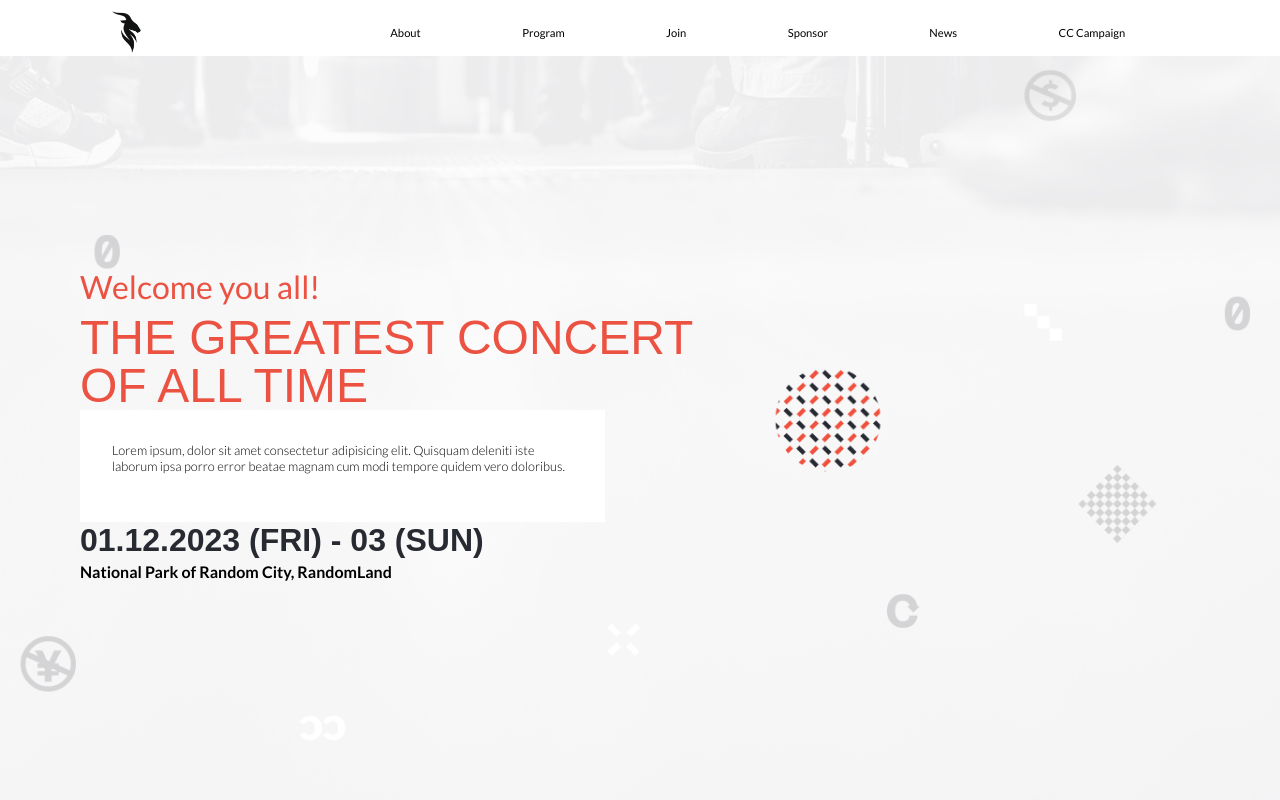
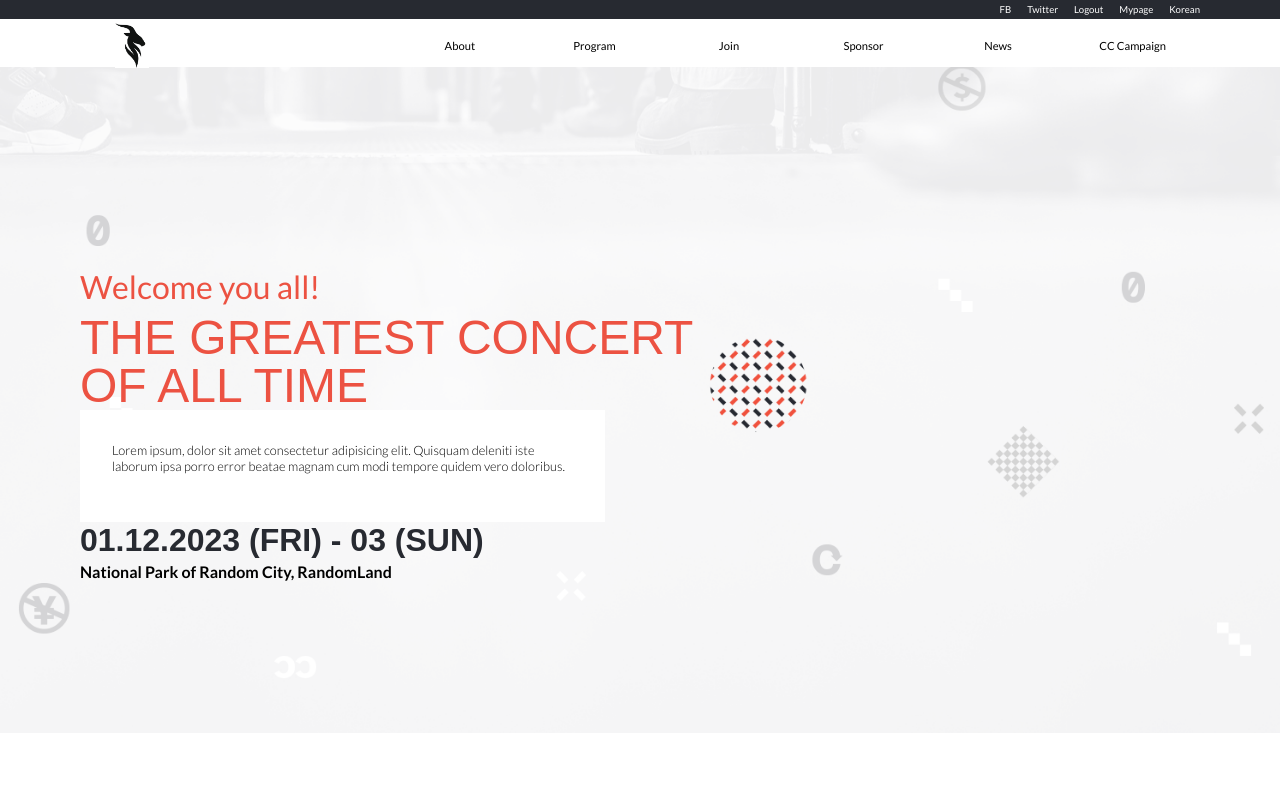
Before and after one commit to maov19/conference_page, a website: page index.html in a window 1280 px wide. Shown: the top 800 px of the page. Drawn offline with Linux system fonts and the light colour scheme; a web font is replaced by a local one.

Commit message:
Fix navbar and footers on desktop version

```diff
--- a/index.html
+++ b/index.html
@@ -20,14 +20,21 @@
 <header>
     <nav class="navbar">
         <a href="#">
-            <img class="goat_logo_top" src="images/goat_top.PNG" alt="goat logo"><a href="#home"></a><img>
         </a>
         <div>
         <button class="hamburger">
             <div class="bar"></div>
         </button>
+        <div id="black_nav">
+            <a href="www.facebook.com">FB</a>
+            <a href="www.twitter.com">Twitter</a>
+            <a href="#">Logout</a>
+            <a href="#">Mypage</a>
+            <a href="#">Korean</a>
+        </div>
     </div>
         <ul class="menu" >
+        <a href="index.html"><img class="goat_logo_top" src="images/goat_top.PNG" alt="goat logo"><img></a>
             <li><a href="about.html">About</a></li>
             <li><a href="#welcome">Program</a></li>
             <li><a href="#welcome">Join</a></li>
--- a/style.css
+++ b/style.css
@@ -14,6 +14,10 @@ body {
   flex-direction: column;
   row-gap: 0;
   padding: 0 2vh 5vh 2vh;
+}
+
+#black_nav {
+  display: none;
 }
 
 .mobile-nav {
@@ -476,32 +480,53 @@ footer p {
     flex-direction: column;
     justify-content: center;
     background-image: url(images/home-bg-desk.png);
-    background-size: cover;
+    background-size: 100%;
     height: 80vh;
     width: 90vw;
     padding: 10vh;
   }
 
   .navbar {
+    background-color: white;
+    margin: 0;
+    padding: 0;
     width: 100%;
-    height: 3rem;
-    margin: 0;
-    background-color: white;
+    height: fit-content;
     position: fixed;
-    padding-left: 1.5rem;
-    padding-top: 0.5rem;
     top: 0;
     left: 0;
     right: 0;
     display: flex;
+    flex-direction: column;
+  }
+
+  #black_nav {
+    background-color: #272a31;
+    padding: 0 5rem 0 0;
+    margin: 0;
+    display: flex;
+    justify-content: end;
+    gap: 1rem;
+    height: 1.2rem;
     align-items: center;
-    justify-content: space-between;
+
+
+  }
+
+  #black_nav a {
+    color: white;
+    text-decoration: none;
+    font-size: 0.6rem;
+
+
+
   }
 
   .goat_logo_top {
+    padding: 0;
     display: flex;
     width: 10%;
-    margin: 1rem 0 1rem 5.5em;
+    margin: 2.5rem 0 1rem 5.5em;
   }
 
   .hamburger {
@@ -509,13 +534,18 @@ footer p {
   }
 
   .menu {
-    margin-right: 10vw;
+    margin: 0 5rem 0 0;
     padding: 0;
-    width: 70%;
+    /* width: 70%; */
     display: flex;
     justify-content: space-around;
     list-style-type: none;
     text-align: center;
+
+    display: flex;
+    flex-direction: row;
+    height: 3rem;
+    align-items: center;
   }
 
   a {
@@ -523,11 +553,13 @@ footer p {
   }
 
   .menu li a {
+    width: 5rem;
     color: black;
     margin: 0;
+    padding: 0;
     text-decoration: none;
     font-size: 0.7rem;
-    padding: 1rem;
+    /* padding: 1rem; */
   }
 
   #hello {
@@ -700,8 +732,8 @@ footer p {
   }
 
   #about {
-    width: 88vw;
-    padding: 15vh 11vh 5vh 11vh;
+    width: 100vw;
+    padding-top: 15vh;
     text-align: center;
   }
 
@@ -709,6 +741,7 @@ footer p {
     font-size: 3rem;
     margin-bottom: 2rem;
     line-height: 3rem;
+    width: 70%;
   }
 
   #about_description {
@@ -828,7 +861,7 @@ footer p {
 
   footer {
     display: flex;
-    justify-content: center;
+    justify-content: start;
     align-items: center;
     background-color: #272a31;
   }
@@ -846,6 +879,7 @@ footer p {
   #footer_desktop {
     display: flex;
     background-color: white;
+    justify-content: start;
   }
 
   #footer_desktop p {
```
Also changed, not shown: about.html (+9 -2 lines).
